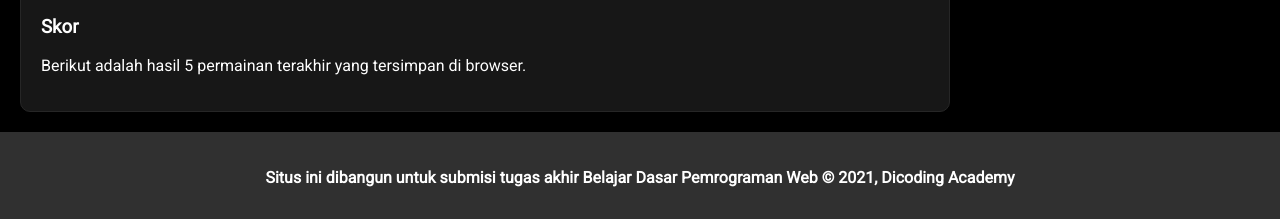
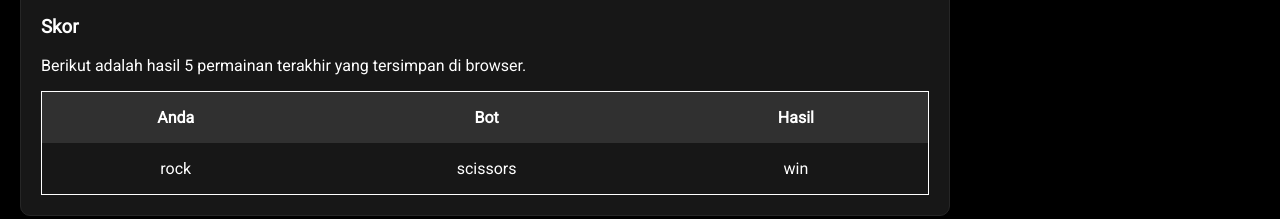
Before and after one commit to ibrahim-syah/batu-gunting-kertas-frontend, a plain HTML site: page index.html in a window 1280 px wide. Both pictures are taken after a click on the button 203 px from the left and 1508 px from the top of the page. Shown: the part 1689-1908 px from the top of the page. Drawn offline with Linux system fonts and the light colour scheme.

Commit message:
try translating the table

```diff
--- a/assets/js/main.js
+++ b/assets/js/main.js
@@ -43,6 +43,14 @@ btnArray.forEach(button => {
         }
         playAgainPrompt.removeAttribute('hidden');
 
+        const history = {
+            player: playerHand,
+            cpu: cpuHand,
+            result: result
+        }
+        putHistory(history);
+        renderHistory();
+
     })
 });
 
--- /dev/null
+++ b/assets/js/storage.js
@@ -0,0 +1,55 @@
+"use strict";
+
+const CACHE_KEY = "round_history";
+
+function checkForStorage() {
+    return typeof(Storage) !== "undefined"
+   }
+
+function putHistory(data) {
+    if (checkForStorage()) {
+        let historyData = null;
+        if (localStorage.getItem(CACHE_KEY) === null) {
+            historyData = [];
+        } else {
+            historyData = JSON.parse(localStorage.getItem(CACHE_KEY));
+        }
+
+        historyData.unshift(data);
+
+        if (historyData.length > 5) {
+            historyData.pop();
+        }
+
+        localStorage.setItem(CACHE_KEY, JSON.stringify(historyData));
+    }
+ }
+
+ function showHistory() {
+    if (checkForStorage()) {
+        return JSON.parse(localStorage.getItem(CACHE_KEY)) || [];
+    } else {
+        return [];
+    }
+ }
+
+ function renderHistory() {
+    const historyData = showHistory();
+    let historyList = document.querySelector("#historyList");
+
+
+    historyList.innerHTML = "";
+
+
+    for (let history of historyData) {
+        let row = document.createElement('tr');
+        row.innerHTML = "<td>" + history.player + "</td>";
+        row.innerHTML += "<td>" + history.cpu + "</td>";
+        row.innerHTML += "<td>" + history.result + "</td>";
+
+
+        historyList.appendChild(row);
+    }
+ }
+
+ renderHistory();
--- a/assets/styles/style.css
+++ b/assets/styles/style.css
@@ -204,3 +204,28 @@ article {
     }
 
  }
+
+ /* #skor {
+    overflow: scroll;
+ } */
+
+ table {
+   border-collapse: collapse;
+   border-spacing: 0;
+   width: 100%;
+   border: 1px solid #fff;
+}
+
+th,
+td {
+   text-align: center;
+   padding: 16px;
+}
+
+th {
+   background-color: #303030;
+}
+
+tr:nth-child(even) {
+   background-color: #303030;
+}
--- a/index.html
+++ b/index.html
@@ -73,6 +73,16 @@
                 <section id="skor">
                     <h3>Skor</h3>
                     <p>Berikut adalah hasil 5 permainan terakhir yang tersimpan di browser.</p>
+                    <table>
+                        <thead>
+                            <tr>
+                                <th>Anda</th>
+                                <th>Bot</th>
+                                <th>Hasil</th>
+                            </tr>
+                        </thead>
+                        <tbody id="historyList"></tbody>
+                    </table>
                 </section>
             </article>
         </div>
@@ -119,6 +129,7 @@
         <p>Situs ini dibangun untuk submisi tugas akhir Belajar Dasar Pemrograman Web &#169; 2021, Dicoding Academy</p>
     </footer>
 
+    <script src="assets/js/storage.js"></script>
     <script src="assets/js/main.js"></script>
 </body>
 </html>
```
